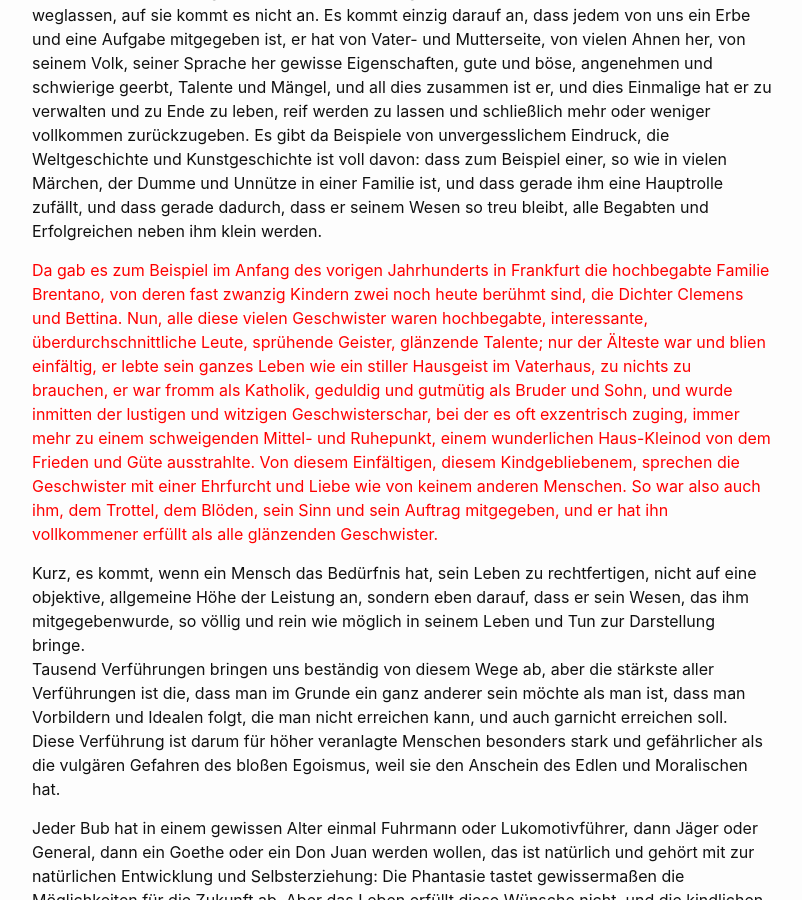
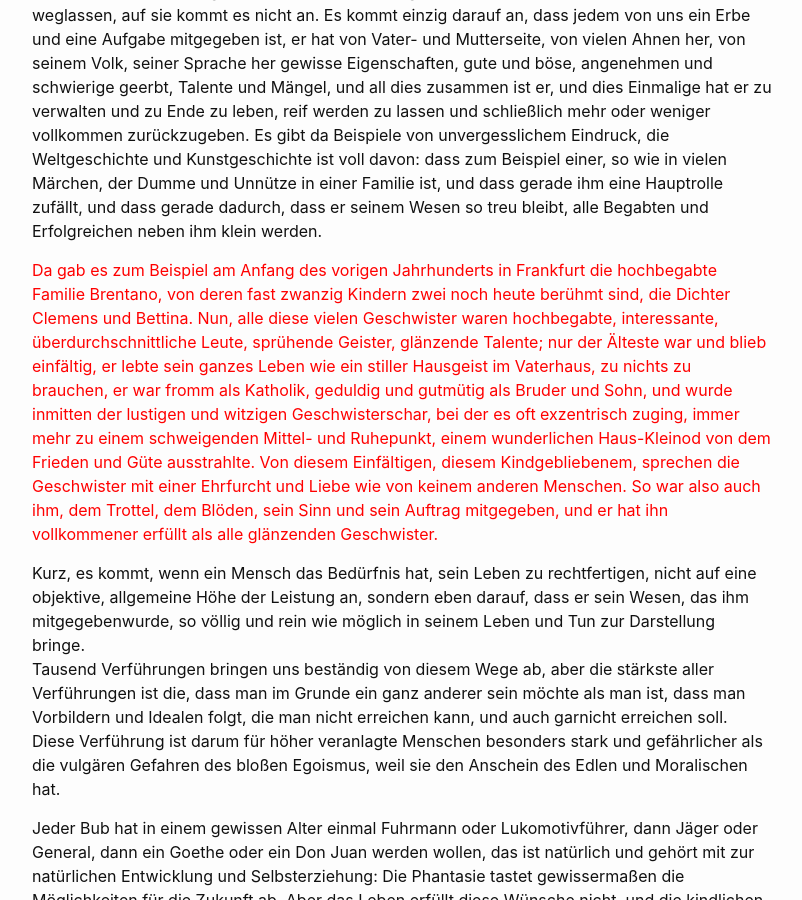
Before and after one commit to Hautaklyttn/-selbst-, a Jekyll site: the page built from docs/hHesse.md, in a window 1280 px wide and 900 px high, scrolled down 6628 px. Shown: the whole window, without its empty margins (238-1040 px from the left). Built offline with Jekyll 4.4.1, drawn with Linux system fonts in a browser that asks for light colours.

Commit message:
Update hHesse.md

```diff
--- a/docs/hHesse.md
+++ b/docs/hHesse.md
@@ -212,10 +212,10 @@ Weltgeschichte und Kunstgeschichte ist voll davon: dass zum Beispiel einer, so w
 Dumme und Unnütze in einer Familie ist, und dass gerade ihm eine Hauptrolle zufällt, und dass gerade dadurch,
 dass er seinem Wesen so treu bleibt, alle Begabten und Erfolgreichen neben ihm klein werden.
 
-<span style="color:red ">Da gab es zum Beispiel im Anfang des vorigen Jahrhunderts in Frankfurt die hochbegabte Familie Brentano, von
+<span style="color:red ">Da gab es zum Beispiel am Anfang des vorigen Jahrhunderts in Frankfurt die hochbegabte Familie Brentano, von
 deren fast zwanzig Kindern zwei noch heute berühmt sind, die Dichter Clemens und Bettina. Nun, alle diese
 vielen Geschwister waren hochbegabte, interessante, überdurchschnittliche Leute, sprühende Geister, glänzende
-Talente; nur der Älteste war und blien einfältig, er lebte sein ganzes Leben wie ein stiller Hausgeist im
+Talente; nur der Älteste war und blieb einfältig, er lebte sein ganzes Leben wie ein stiller Hausgeist im
 Vaterhaus, zu nichts zu brauchen, er war fromm als Katholik, geduldig und gutmütig als Bruder und Sohn, und
 wurde inmitten der lustigen und witzigen Geschwisterschar, bei der es oft exzentrisch zuging, immer mehr zu
 einem schweigenden Mittel- und Ruhepunkt, einem wunderlichen Haus-Kleinod von dem Frieden und Güte ausstrahlte.
```
